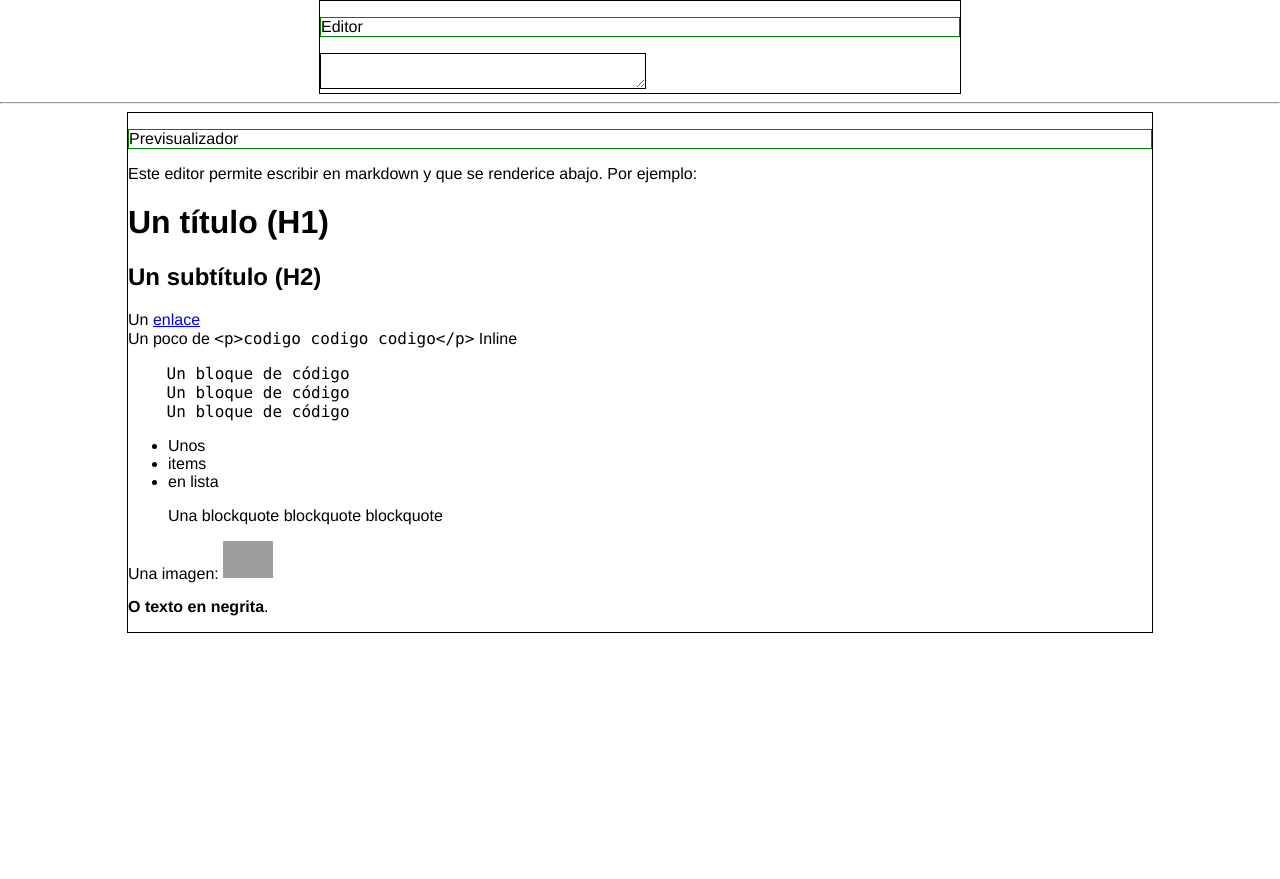
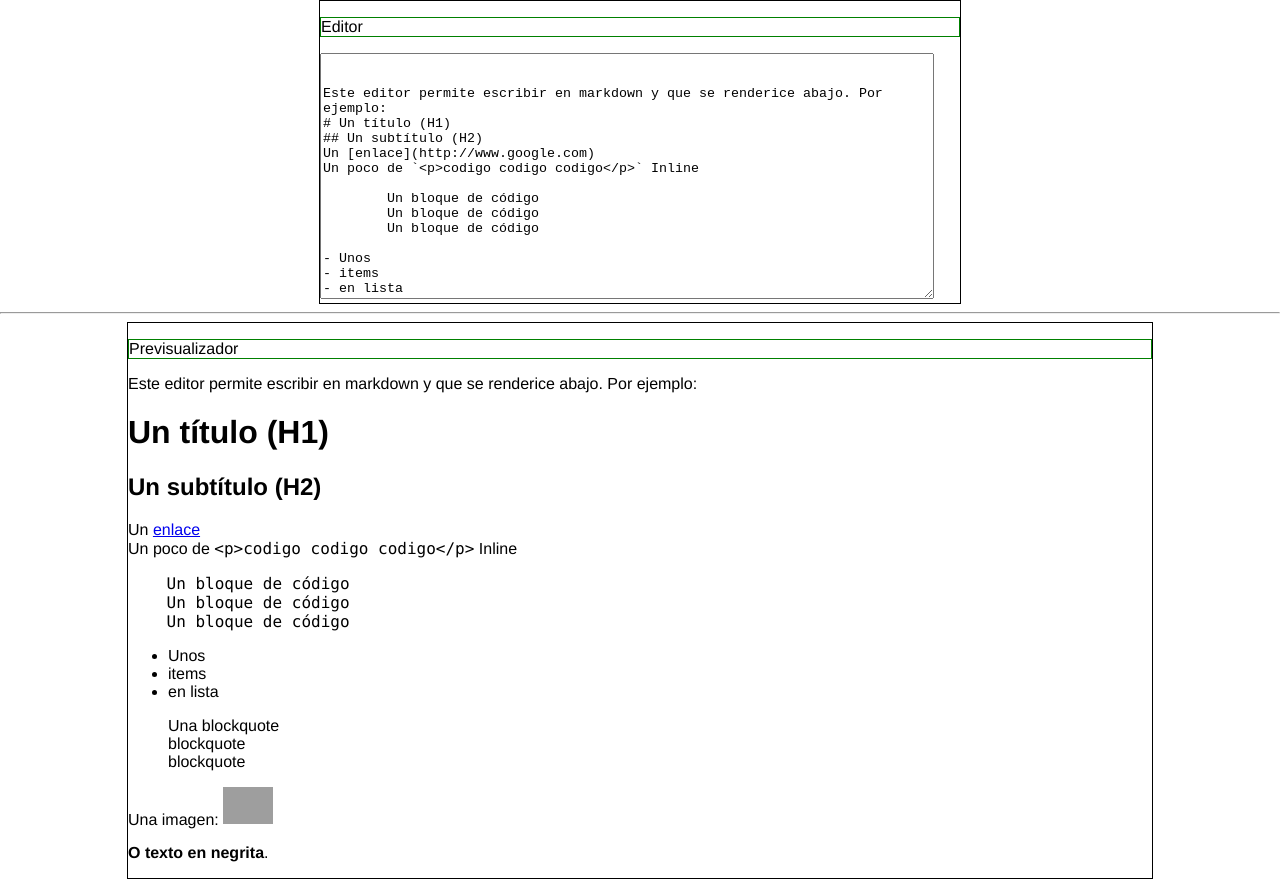
Before and after one commit to MarianoBF/markup, a React (Create React App) app: page / in a window 1280 px wide. Before the commit the page ends 800 px from the top, so only its background shows below. Built offline with nearby package versions, Linux system fonts and the light colour scheme; grey boxes are pictures that could not be loaded.

Commit message:
"ajustes line break"

```diff
--- a/src/App.css
+++ b/src/App.css
@@ -3,7 +3,7 @@ body {
 }
 
 
-#editor {
+#container-editor {
   margin: 0 auto;
   border: 1px solid black;
   width: 50%
@@ -15,7 +15,7 @@ body {
   height: 30vh;
 }
 
-#preview {
+#container-preview {
   width: 80%;
   margin: 0 auto;
   border: 1px solid black;
--- a/src/components/Editor.js
+++ b/src/components/Editor.js
@@ -5,7 +5,7 @@ class Editor extends React.Component {
 
     render () {
         return (
-    <div id="editor">
+    <div id="container-editor">
     <p className="titulo">Editor</p>
     <textarea id="editor" defaultValue={this.props.codigo} onChange={this.props.onHandleChange}></textarea>
     </div>
--- a/src/components/Previsualizador.js
+++ b/src/components/Previsualizador.js
@@ -1,20 +1,27 @@
 import React from "react";
 import marked from "marked";
+
+
+
+
 
 
 class Previsualizador extends React.Component {
 
   render () {
-    let texto = {__html: marked(this.props.codigo2) }
+
+
+    let texto = {__html: marked(this.props.codigo2, { breaks: true }) }
     return (
-      <div id="preview">
+      <div id="container-preview">
           <p className="titulo">Previsualizador</p>
 
-                  <div dangerouslySetInnerHTML={texto}>
+                  <div id="preview" dangerouslySetInnerHTML={texto}>
       </div>
       </div>
     );
   }
 }
 
+
   export default Previsualizador;
```
Also changed, not shown: 1 other file (tests, documents, lock files or other folders).
